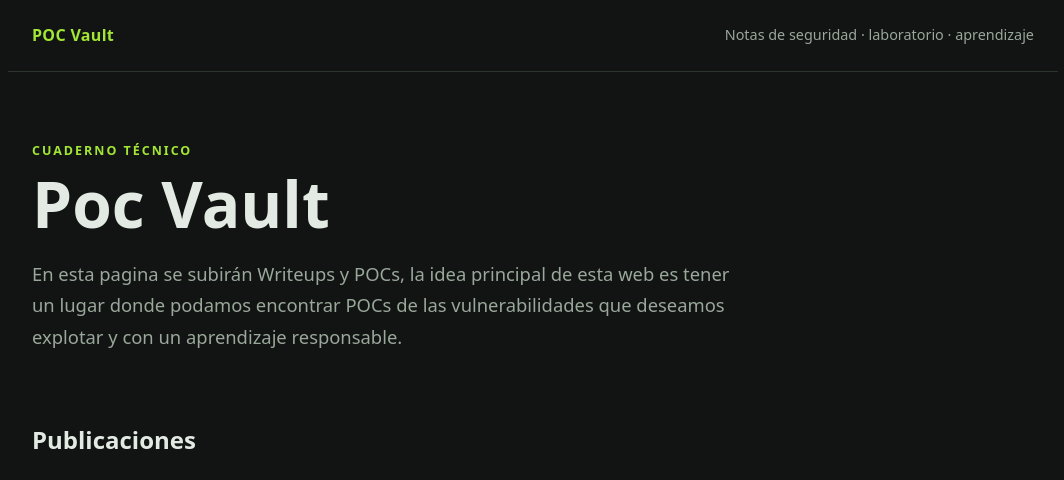
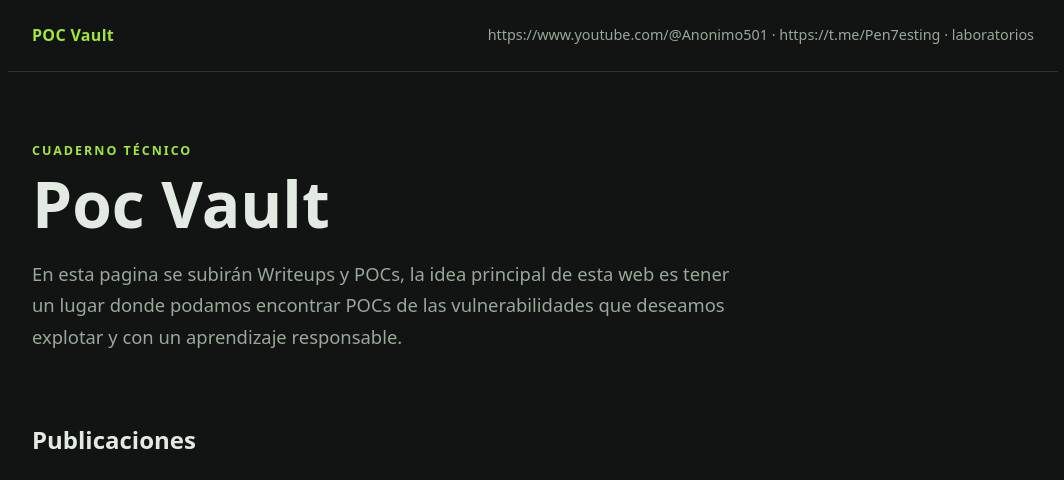
Before and after one commit to Anonimo501/PocVault, a Jekyll site: the page built from index.md, in a window 1280 px wide, cut to the strip 0-480 px from the top of the page. Shown: the whole strip, without its empty margins (107-1171 px from the left). Built offline with Jekyll 4.4.1, drawn with Linux system fonts in a browser that asks for light colours.

Commit message:
Update tagline in default layout

```diff
--- a/_layouts/default.html
+++ b/_layouts/default.html
@@ -10,7 +10,7 @@
   <body>
     <header class="site-header">
       <a class="brand" href="{{ '/' | relative_url }}">{{ site.title }}</a>
-      <span class="tagline">Notas de seguridad · laboratorio · aprendizaje</span>
+      <span class="tagline">https://www.youtube.com/@Anonimo501 · https://t.me/Pen7esting · laboratorios</span>
     </header>
 
     <main class="container">
```
